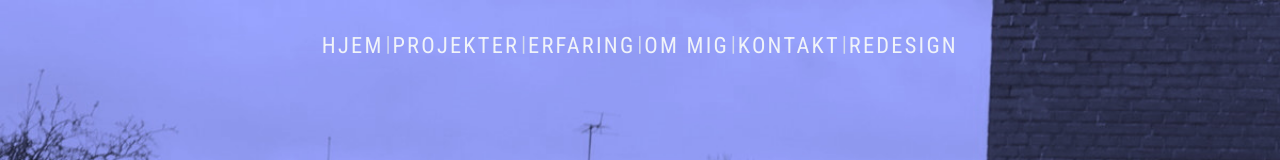
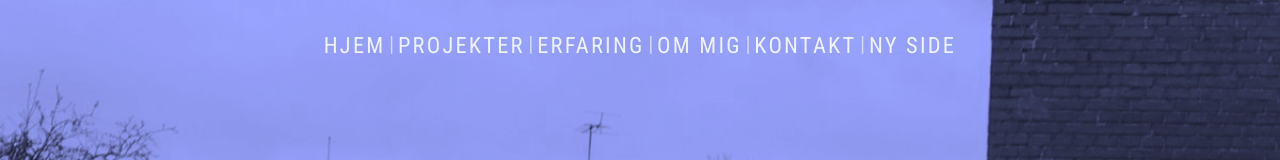
Before and after one commit to camper0008/tphollebeek, a React (Create React App) app: page / in a window 1280 px wide. Shown: the top 160 px of the page. Built offline with nearby package versions, Linux system fonts and the light colour scheme.

Commit message:
updated links to reflect new website url

```diff
--- a/public/index.html
+++ b/public/index.html
@@ -16,7 +16,7 @@
     <title>Hjem</title>
   </head>
   <body>
-    <noscript>Denne side bruger JavaScript. Du kan i stedet bruge <a href="https://noscript-tphollebeek.netlify.app">noscript versionen</a>.</noscript>
+    <noscript>Denne side bruger JavaScript. Du kan i stedet bruge <a href="https://noscript-v1-tphollebeek.netlify.app">noscript versionen</a>.</noscript>
     <div id="root"></div>
   </body>
 </html>
--- a/src/components/Navbar.js
+++ b/src/components/Navbar.js
@@ -33,7 +33,7 @@ function Navbar(props) {
         <span className="navbar-divider">|</span>
         <NavbarLink name="Kontakt" page="/contact" setPage={props.setPage} />
         <span className="navbar-divider">|</span>
-        <a href="https://redesign-tphollebeek.netlify.app" className="navbar-link">redesign</a>
+        <a href="https://tphollebeek.netlify.app" className="navbar-link">ny side</a>
     </nav>
     <button
         className="navbar-mobile-toggle"
```
